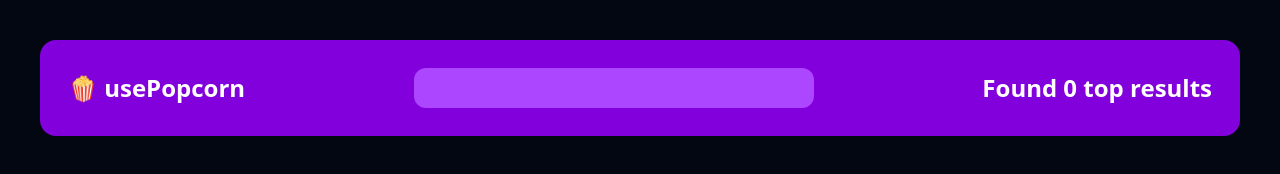
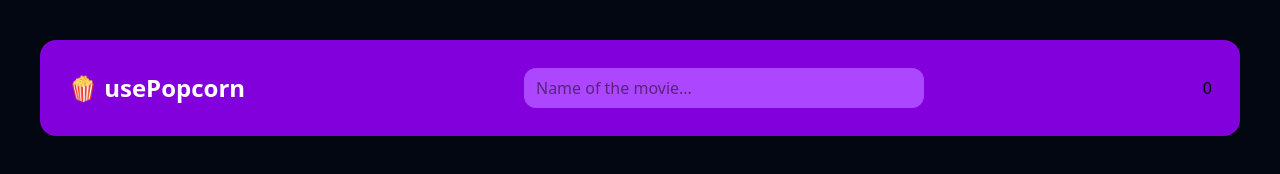
Before and after one commit to mahdicaa/Movie-Checker, a React app: page / in a window 1280 px wide. Shown: the top 174 px of the page. Built offline with nearby package versions, Linux system fonts and the light colour scheme; no server answers; the HTML template or start-up script is replaced by a standard one.

Commit message:
fixing the issue of lacking of the number of results

```diff
--- a/src/Navbar.jsx
+++ b/src/Navbar.jsx
@@ -6,10 +6,13 @@ export const Navbar = ({ onInputhandler, numberOfResults }) => {
         type="text"
         className="bg-purple-500 rounded-xl w-100 h-10 p-3"
         onChange={onInputhandler}
+        placeholder="Name of the movie..."
       />
-      <div className="font-bold text-white text-2xl">
-        Found {numberOfResults} top results
-      </div>
+      {numberOfResults && (
+        <div className="font-bold text-white text-2xl">
+          Found {numberOfResults} top results
+        </div>
+      )}
     </div>
   );
 };
```
